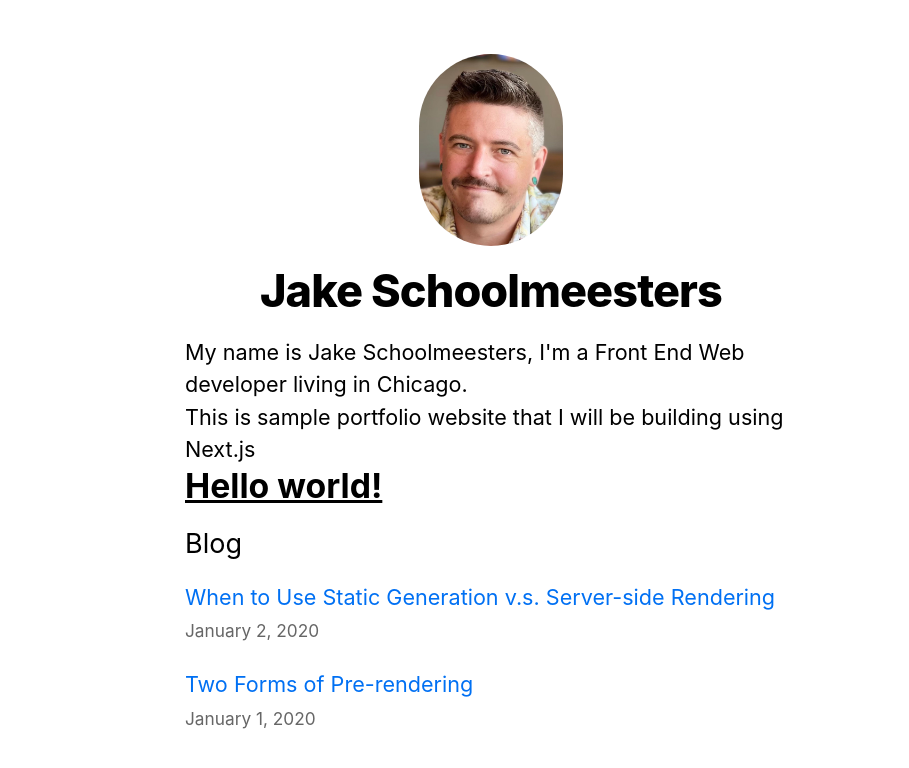
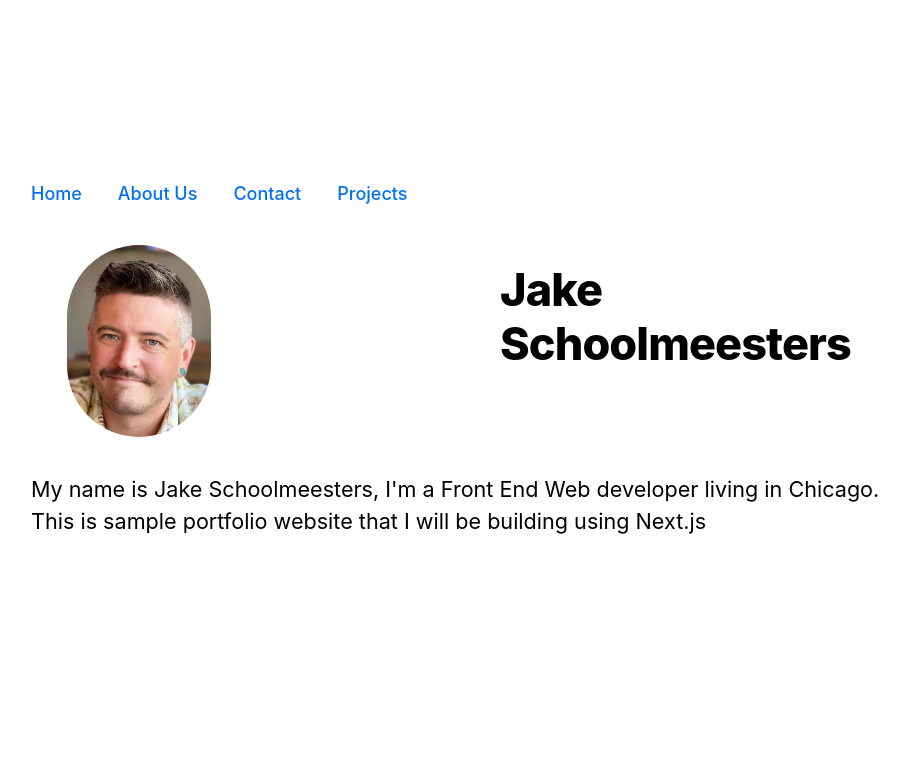
Before and after one commit to schooolman/jake-schoolman-next, a Next.js app: page / in a window 1280 px wide. Shown: the top 768 px of the page, without its empty margins (149-1058 px from the left). Built offline with nearby package versions, Linux system fonts and the light colour scheme.

Commit message:
adding navigation

```diff
--- a/components/layout.js
+++ b/components/layout.js
@@ -3,18 +3,19 @@ import Image from 'next/image';
 import styles from './layout.module.css';
 import utilStyles from '../styles/utils.module.css';
 import Link from 'next/link';
+import NavBar from './navbar';
 
 const name = 'Jake Schoolmeesters';
 export const siteTitle = 'Jake Schoolmeesters\' Portfolio';
 
 export default function Layout({ children, home }) {
   return (
-    <div className={styles.container}>
+    <div className='columns-1 m-40'>
       <Head>
         <link rel="icon" href="/favicon.ico" />
         <meta
           name="description"
-          content="Learn how to build a personal website using Next.js"
+          content="Jake Schoolmeesters' personal site."
         />
         <meta
           property="og:image"
@@ -25,7 +26,11 @@ export default function Layout({ children, home }) {
         <meta name="og:title" content={siteTitle} />
         <meta name="twitter:card" content="summary_large_image" />
       </Head>
-      <header className={styles.header}>
+        <NavBar/>
+        <div className='columns-2 m-8'>
+
+            <header className="flex flex-col content-center flex-1">
+            {/* <header className={styles.header}> */}
                 {home ? (
                     <>
                     <Image
@@ -58,6 +63,7 @@ export default function Layout({ children, home }) {
                     </>
                 )}
             </header>
+        </div>
       <main>{children}</main>
       {!home && (
         <div className={styles.backToHome}>
--- /dev/null
+++ b/components/navbar.js
@@ -0,0 +1,40 @@
+import Link from "next/link";
+import Image from "next/image";
+import React, { useState } from "react";
+import NavItem from "./navitem";
+
+const MENU_LIST = [
+    { text: "Home", href: "/" },
+    { text: "About Us", href: "/about" },
+    { text: "Contact", href: "/contact" },
+    { text: "Projects", href: "/projects"}
+  ];
+
+  const NavBar = () => {
+    const [navActive, setNavActive] = useState(null);
+    const [activeIdx, setActiveIdx] = useState(-1);
+
+    return (
+        <header>
+            <nav className="bg-white border-gray-200 dark:bg-gray-900">
+                <ul className="font-medium flex flex-col p-4 md:p-0 mt-4 border border-gray-100 rounded-lg bg-gray-50 md:flex-row md:space-x-8 md:mt-0 md:border-0 md:bg-white dark:bg-gray-800 md:dark:bg-gray-900 dark:border-gray-700">
+                    {MENU_LIST.map((menu, idx) => (
+                    <li
+                        className="block py-2 pl-3 pr-4 text-white bg-blue-700 rounded md:bg-transparent md:text-blue-700 md:p-0 dark:text-white md:dark:text-blue-500"
+                        onClick={() => {
+                        setActiveIdx(idx);
+                        setNavActive(false);
+                        }}
+                        key={menu.text}
+                    >
+                        <NavItem active={activeIdx === idx} {...menu} />
+                    </li>
+                    ))}
+                </ul>
+            </nav>
+        </header>
+    );
+
+  }
+
+  export default NavBar;
--- /dev/null
+++ b/components/navitem.js
@@ -0,0 +1,10 @@
+import Link from "next/link";
+const NavItem = ({ text, href, active }) => {
+  return (
+    <Link href={href}>
+        {text}
+    </Link>
+  );
+};
+
+export default NavItem;
--- /dev/null
+++ b/pages/about.js
@@ -0,0 +1,3 @@
+export default function About() {
+    return <div>About</div>
+  }
--- /dev/null
+++ b/pages/contact.js
@@ -0,0 +1,3 @@
+export default function Contact() {
+    return <div>Contact</div>
+  }
--- a/pages/index.js
+++ b/pages/index.js
@@ -20,16 +20,14 @@ export default function Home({ allPostsData }) {
       <Head>
         <title>{siteTitle}</title>
       </Head>
+      <div className=''>
         <section className={utilStyles.headingMd}>
           <p>My name is Jake Schoolmeesters, I'm a Front End Web developer living in Chicago.</p>
           <p>
             This is sample portfolio website that I will be building using Next.js
           </p>
         </section>
-      <h1 className="text-3xl font-bold underline">
-        Hello world!
-      </h1>
-      <section className={`${utilStyles.headingMd} ${utilStyles.padding1px}`}>
+        {/* <section className={`${utilStyles.headingMd} ${utilStyles.padding1px}`}>
           <h2 className={utilStyles.headingLg}>Blog</h2>
           <ul className={utilStyles.list}>
             {allPostsData.map(({ id, date, title }) => (
@@ -42,7 +40,8 @@ export default function Home({ allPostsData }) {
               </li>
             ))}
           </ul>
-      </section>
+        </section> */}
+      </div>
     </Layout>
   );
 }
--- /dev/null
+++ b/pages/projects.js
@@ -0,0 +1,3 @@
+export default function Projects() {
+    return <div>Projects</div>
+  }
```
Lines whose indentation alone changed are shown as unchanged.
